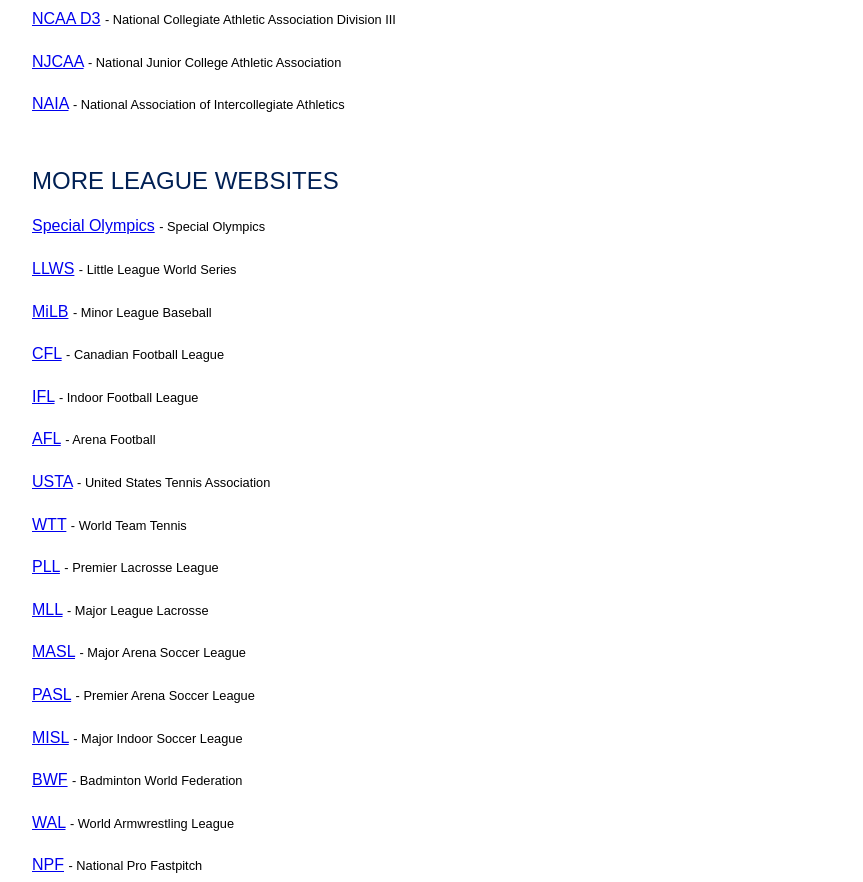
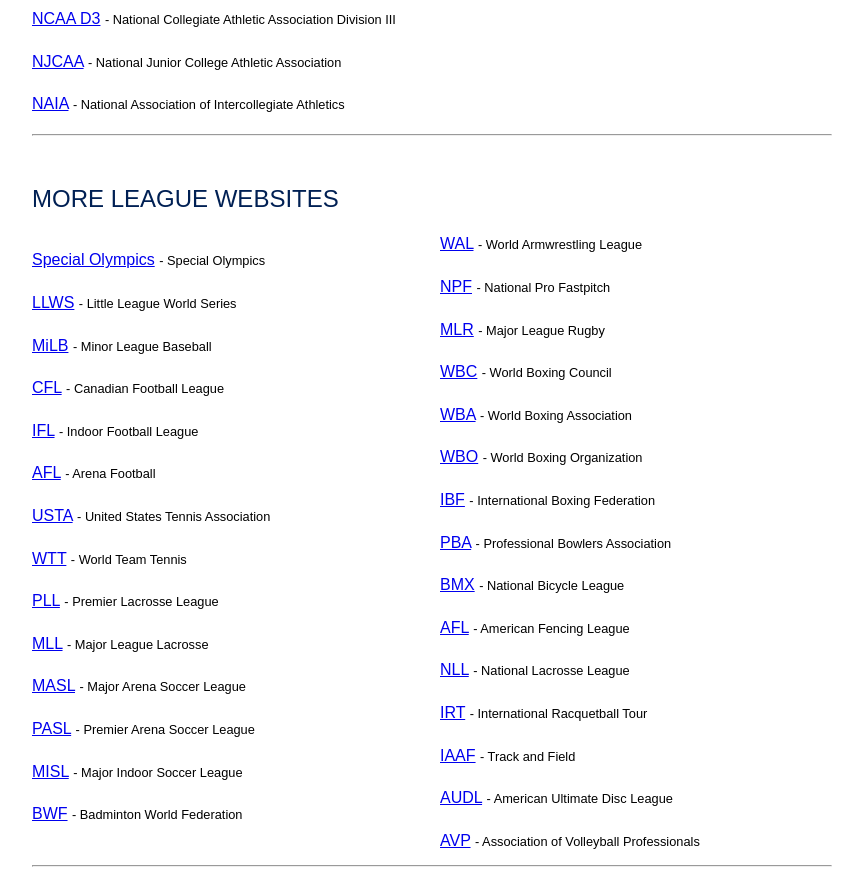
Before and after one commit to baksterism/purebox, a plain HTML site: page sports.html in a window 1280 px wide. Shown: the part 1500-2382 px from the top of the page, without its empty margins (283-1146 px from the left). Drawn offline with nearby package versions, Linux system fonts and the light colour scheme.

Commit message:
Update sports.html

```diff
--- a/sports.html
+++ b/sports.html
@@ -21,7 +21,11 @@
         <!--[if gt IE 8]><!-->
             <link rel="stylesheet" href="https://unpkg.com/purecss@1.0.1/build/grids-responsive-min.css">
         <!--<![endif]-->
-
+<style>
+.newspaper1 {
+  columns: 100px 2;
+}
+</style>
 </head>
 <body>
 
@@ -63,7 +67,7 @@
 
         <div class="content">
 
-            <h2 class="content-subhead">MAJOR LEAGUE WEBSITES</h2>
+            <h2 class="content-subhead"><strong>MAJOR LEAGUE</strong> WEBSITES</h2>
 
             <p><a href="https://www.nba.com/" alt="National Basketball Association Website" target="_blank">NBA</a> <small>- National Basketball Association</small></p>
 
@@ -113,7 +117,7 @@
 
 <hr>
 
-            <h2 class="content-subhead"><a name="ncaa">COLLEGIATE WEBSITES</a></h2>
+            <h2 class="content-subhead"><a name="ncaa"><strong>COLLEGIATE</strong> WEBSITES</a></h2>
 
             <p><a href="https://www.ncaa.com/championships" alt="NCAA Championship Central Website">NCAA Championship Central</a> <small>- Find future dates, schedules and specific event information for all NCAA divisions and sports.</small></p>
 
@@ -129,10 +133,11 @@
 
             <p><a href="http://www.naia.org/" alt="National Association of Intercollegiate Athletics Website">NAIA</a> <small>- National Association of Intercollegiate Athletics</small></p>
 
+<hr>
 
+            <h2 class="content-subhead"> <a name="leagues-more"><strong>MORE LEAGUE</strong> WEBSITES</a> </h2>
 
-            <h2 class="content-subhead"> <a name="leagues-more">MORE LEAGUE WEBSITES</a> </h2>
-
+<div class="newspaper1">
             <p><a href="https://www.specialolympics.org/" alt="Special Olympics Website" target="_blank">Special Olympics</a> <small>- Special Olympics</small></p>
 
             <p><a href="https://www.littleleague.org/" alt="Little League World Series Website" target="_blank">LLWS</a> <small>- Little League World Series</small></p>
@@ -190,6 +195,7 @@
             <p><a href="https://theaudl.com/" alt="American Ultimate Disc League Website" target="_blank">AUDL</a> <small>- American Ultimate Disc League</small></p>
 
             <p><a href="https://avp.com/" alt="Association of Volleyball Professionals Website" target="_blank">AVP</a> <small>- Association of Volleyball Professionals</small></p>
+</div>
 
     <hr>
 
@@ -229,7 +235,7 @@
 
     <hr>
 
-            <h2 class="content-subhead"> <a name="recruit"><strong>Free Athlete Recruiting Profiles</strong></a> </h2>
+            <h2 class="content-subhead"> <a name="recruit">Free Athlete <strong>Recruiting Profiles</strong></a> </h2>
 
             <p><a href="https://www.fieldlevel.com/" alt="Field Level Website" target="_blank">Field Level »</a> <small> Free version allows you to create a profile that you can add links, videos and a profile picture.</small></p>
 
```
